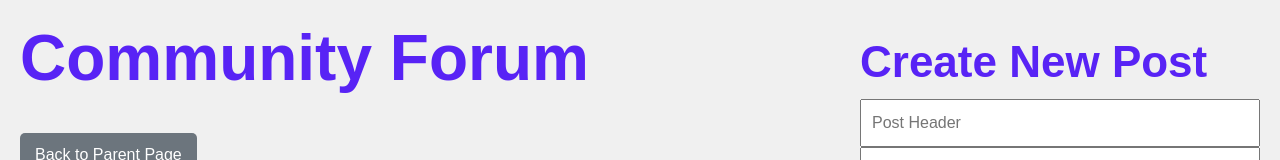
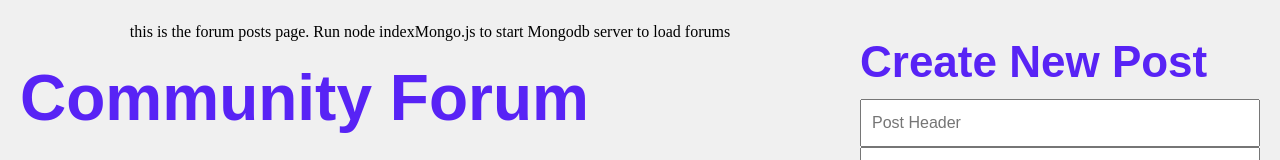
Before and after one commit to nmingora/Accessibility_WebApp, a React (Create React App) app in the folder client/udchat/: page /ForumPosts in a window 1280 px wide. Shown: the top 160 px of the page. Built offline with nearby package versions, Linux system fonts and the light colour scheme; no server answers.

Commit message:
little bit of context.

```diff
--- a/client/udchat/src/Components/ForumPosts.js
+++ b/client/udchat/src/Components/ForumPosts.js
@@ -109,6 +109,7 @@ const ForumPosts = () => {
   return (
     <div className="forumPosts-container">
     <div className="forumPosts-postsList">
+      <p>this is the forum posts page. Run node indexMongo.js to start Mongodb server to load forums</p>
 
         <div>
         <h2 className="forumPosts-title">Community Forum</h2>
--- a/client/udchat/src/Components/ForumPostsAd.js
+++ b/client/udchat/src/Components/ForumPostsAd.js
@@ -122,6 +122,7 @@ const ForumPostsAd = () => {
         <div>
         <h2 className="forumPosts-title">Community Forum</h2>
         <h2 className="forumPosts-title">Admin Terminal</h2>
+        <p>this is the forum posts page. Run node indexMongo.js to start Mongodb server to load forums</p>
 
         </div>
         <div>
```
